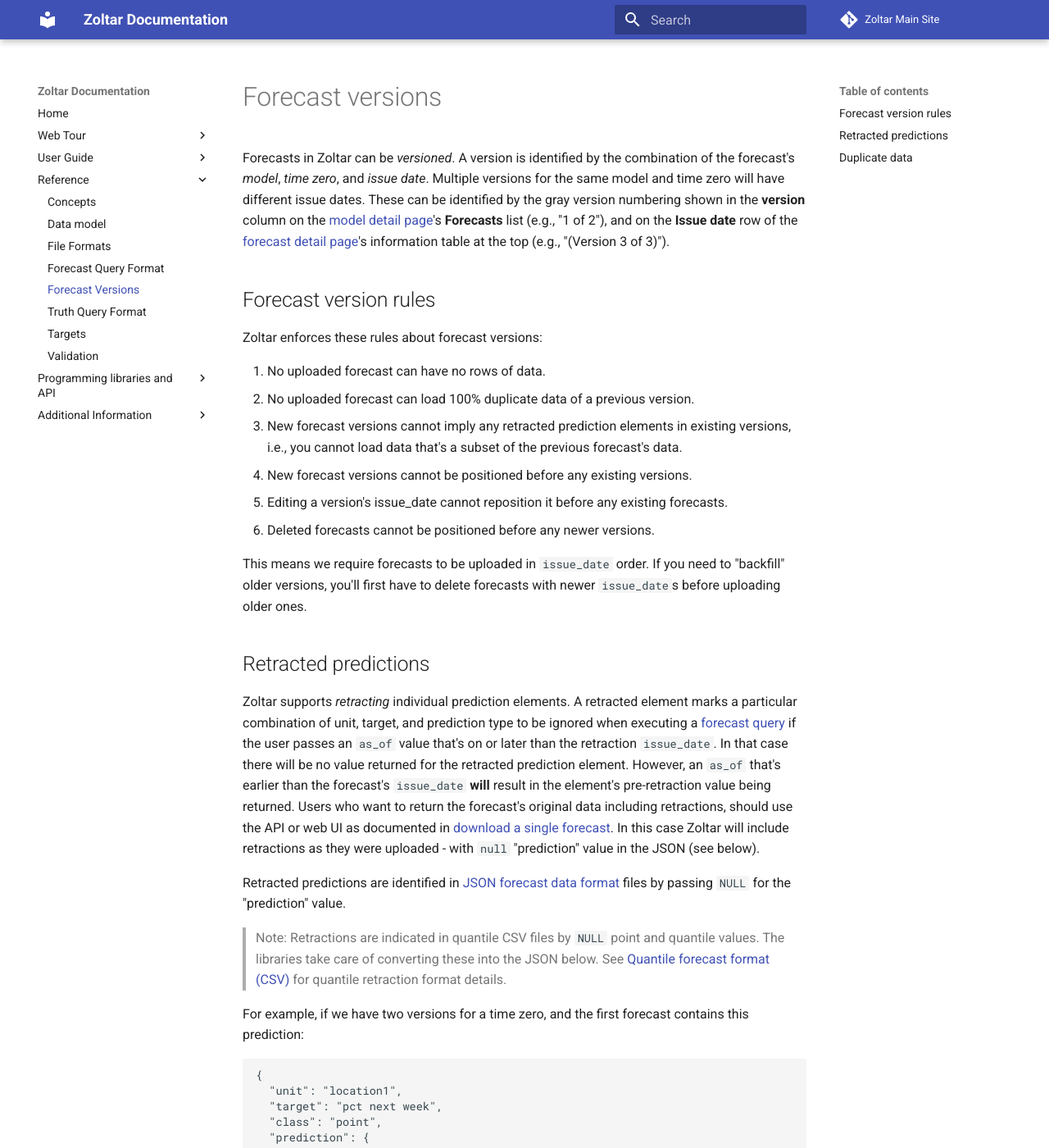
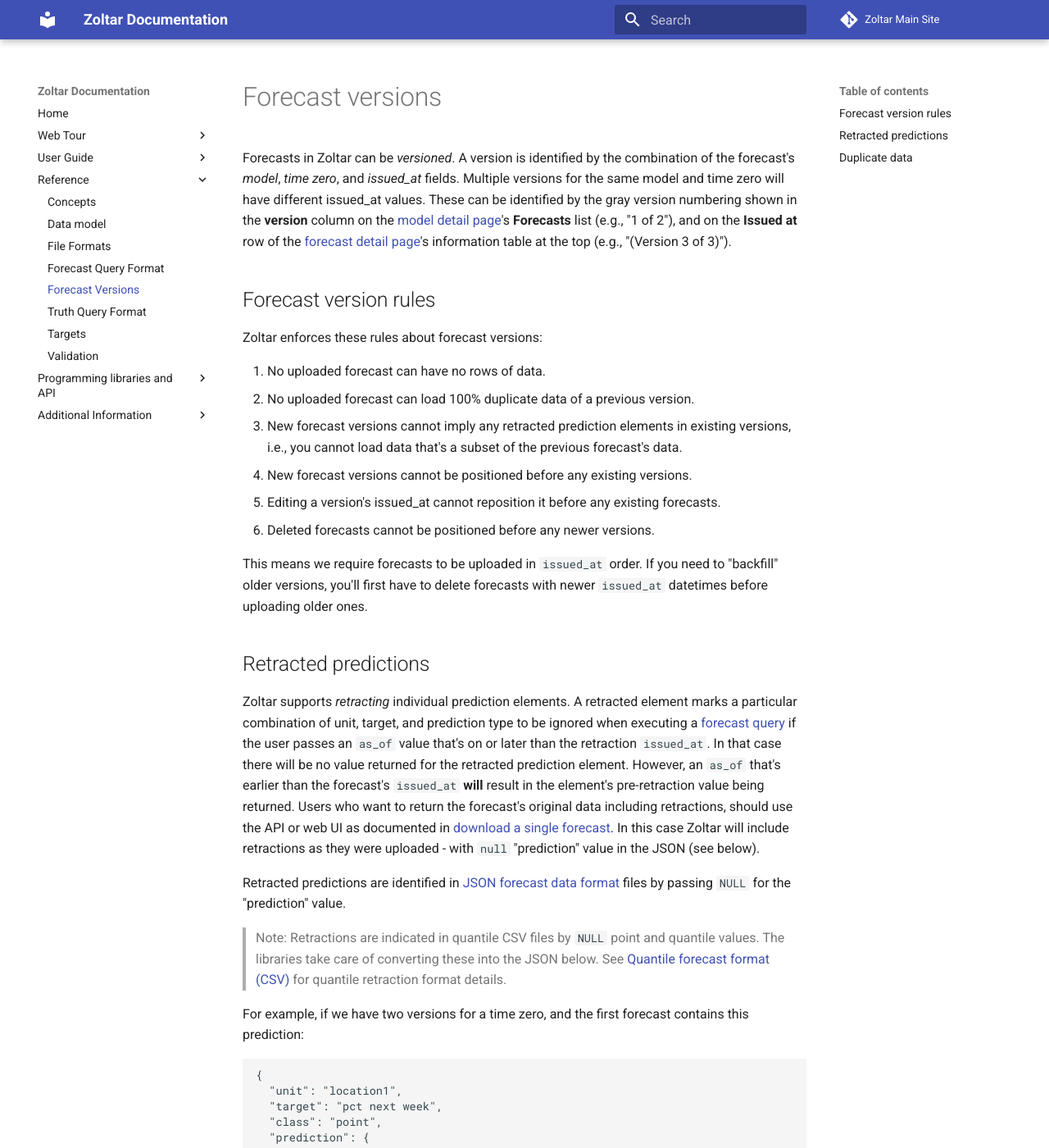
Before and after one commit to reichlab/docs.zoltardata, an MkDocs documentation site: the page built from docs/ForecastVersions.md, in a window 1280 px wide and 1400 px high. Shown: the whole window at 82% size. Built offline with MkDocs 1.6.1 and Material for MkDocs 9.7.7, drawn with Linux system fonts in a browser that asks for light colours.

Commit message:
[change Forecast.issue_date from date to datetime #305]

```diff
--- a/docs/ForecastVersions.md
+++ b/docs/ForecastVersions.md
@@ -1,6 +1,6 @@
 # Forecast versions
 
-Forecasts in Zoltar can be _versioned_. A version is identified by the combination of the forecast's _model_, _time zero_, and _issue date_. Multiple versions for the same model and time zero will have different issue dates. These can be identified by the gray version numbering shown in the **version** column on the [model detail page](ModelDetailPage.md)'s **Forecasts** list (e.g., "1 of 2"), and on the **Issue date** row of the [forecast detail page](ForecastDetailPage.md)'s information table at the top (e.g., "(Version 3 of 3)").
+Forecasts in Zoltar can be _versioned_. A version is identified by the combination of the forecast's _model_, _time zero_, and _issued_at_ fields. Multiple versions for the same model and time zero will have different issued_at values. These can be identified by the gray version numbering shown in the **version** column on the [model detail page](ModelDetailPage.md)'s **Forecasts** list (e.g., "1 of 2"), and on the **Issued at** row of the [forecast detail page](ForecastDetailPage.md)'s information table at the top (e.g., "(Version 3 of 3)").
 
 
 ## Forecast version rules
@@ -11,15 +11,15 @@ Zoltar enforces these rules about forecast versions:
 2. No uploaded forecast can load 100% duplicate data of a previous version.
 3. New forecast versions cannot imply any retracted prediction elements in existing versions, i.e., you cannot load data that's a subset of the previous forecast's data.
 4. New forecast versions cannot be positioned before any existing versions.
-5. Editing a version's issue_date cannot reposition it before any existing forecasts.
+5. Editing a version's issued_at cannot reposition it before any existing forecasts.
 6. Deleted forecasts cannot be positioned before any newer versions.
 
-This means we require forecasts to be uploaded in `issue_date` order. If you need to "backfill" older versions, you'll first have to delete forecasts with newer `issue_date`s before uploading older ones.
+This means we require forecasts to be uploaded in `issued_at` order. If you need to "backfill" older versions, you'll first have to delete forecasts with newer `issued_at` datetimes before uploading older ones.
 
 
 ## Retracted predictions
 
-Zoltar supports _retracting_ individual prediction elements. A retracted element marks a particular combination of unit, target, and prediction type to be ignored when executing a [forecast query](ForecastQueryFormat.md) if the user passes an `as_of` value that's on or later than the retraction `issue_date`. In that case there will be no value returned for the retracted prediction element. However, an `as_of` that's earlier than the forecast's `issue_date` **will** result in the element's pre-retraction value being returned. Users who want to return the forecast's original data including retractions, should use the API or web UI as documented in [download a single forecast](Forecasts.md#download-a-single-forecast). In this case Zoltar will include retractions as they were uploaded - with `null` "prediction" value in the JSON (see below).
+Zoltar supports _retracting_ individual prediction elements. A retracted element marks a particular combination of unit, target, and prediction type to be ignored when executing a [forecast query](ForecastQueryFormat.md) if the user passes an `as_of` value that's on or later than the retraction `issued_at`. In that case there will be no value returned for the retracted prediction element. However, an `as_of` that's earlier than the forecast's `issued_at` **will** result in the element's pre-retraction value being returned. Users who want to return the forecast's original data including retractions, should use the API or web UI as documented in [download a single forecast](Forecasts.md#download-a-single-forecast). In this case Zoltar will include retractions as they were uploaded - with `null` "prediction" value in the JSON (see below).
 
 Retracted predictions are identified in [JSON forecast data format](FileFormats.md#forecast-data-format-json) files by passing `NULL` for the "prediction" value.
 
```
Also changed, not shown: docs/Concepts.md (+1 -1 lines), docs/ForecastDetailPage.md (+1 -1 lines), docs/ForecastQueryFormat.md (+2 -2 lines), docs/Forecasts.md (+1 -1 lines), docs/ModelDetailPage.md (+1 -1 lines), docs/ReleaseNotes4_1.md (added, +15 -0 lines).
